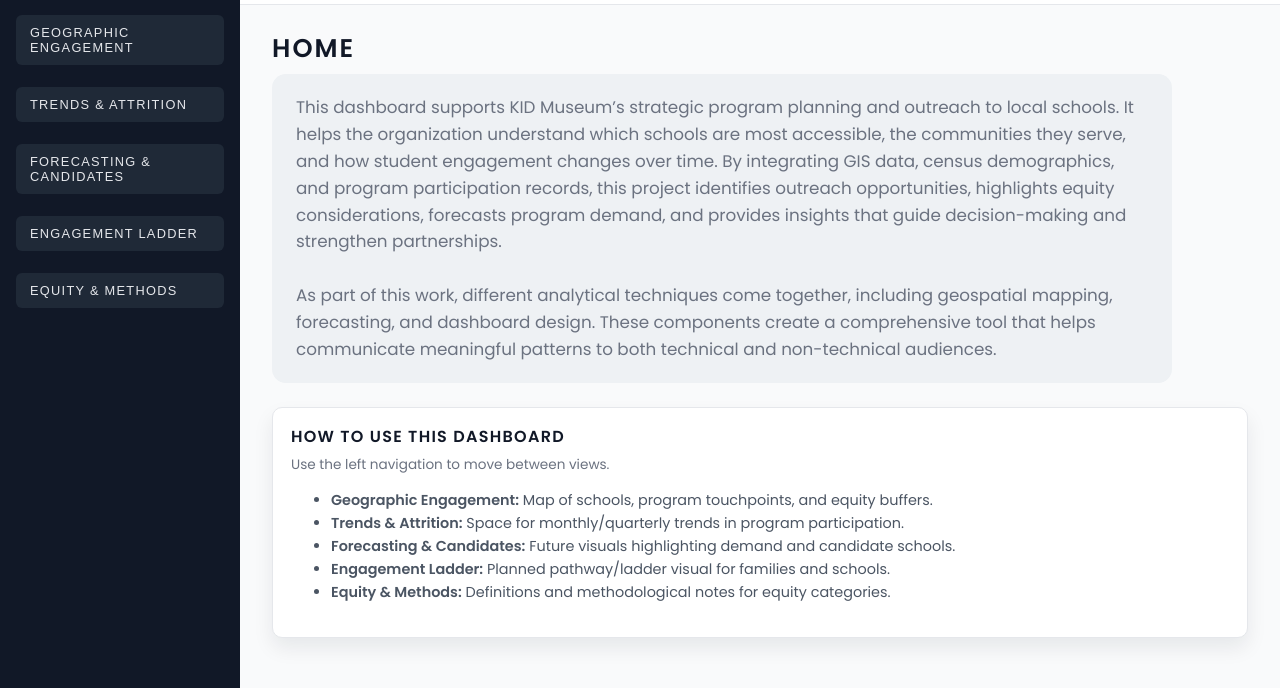
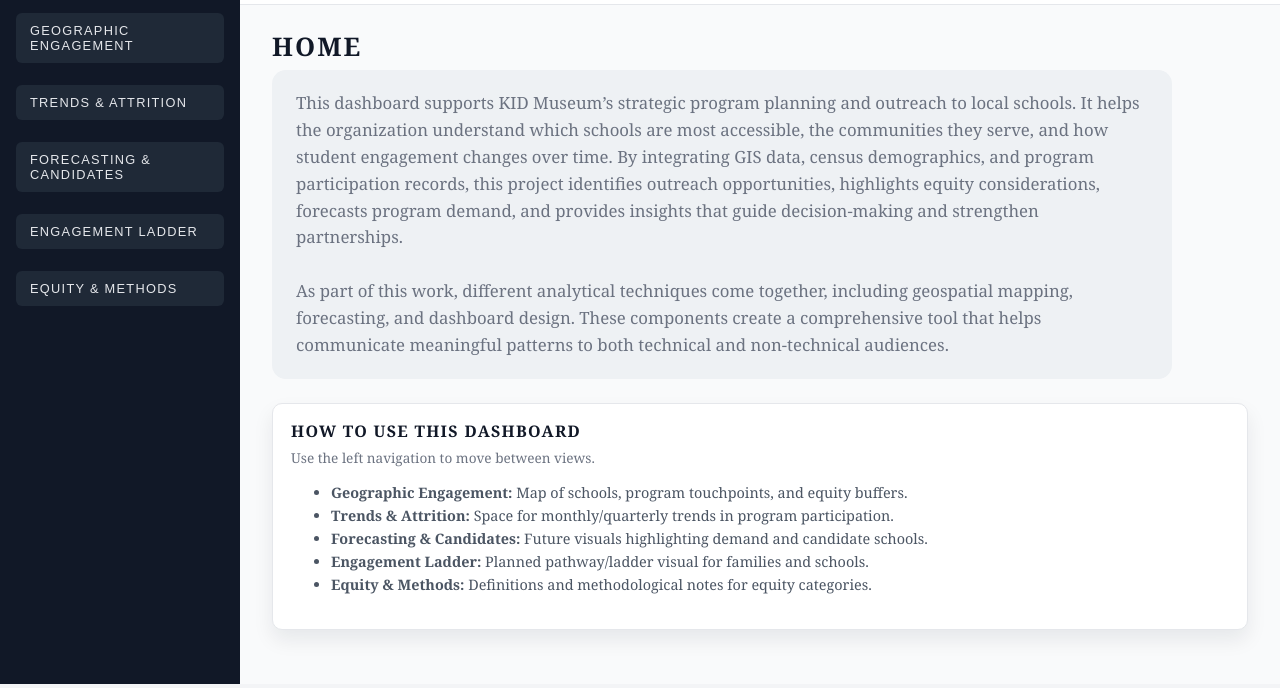
Before and after one commit to pherathm/KID_Museum_Web, a plain HTML site: page index.html in a window 1280 px wide. Shown: the part 116-804 px from the top of the page. Drawn offline with Linux system fonts and the light colour scheme.

Commit message:
Update index.html

```diff
--- a/index.html
+++ b/index.html
@@ -14,12 +14,12 @@
     * { box-sizing: border-box; }
 
     body {
-      margin: 0;
-      padding: 0;
-      font-family: "Poppins", system-ui, -apple-system, BlinkMacSystemFont, sans-serif;
-      background: #f3f4f6;
-      color: #111827;
-    }
+  margin: 0;
+  padding: 0;
+  font-family: Georgia, "Times New Roman", serif;
+  background: #f3f4f6;
+  color: #111827;
+}
 
     .layout {
       display: flex;
```
